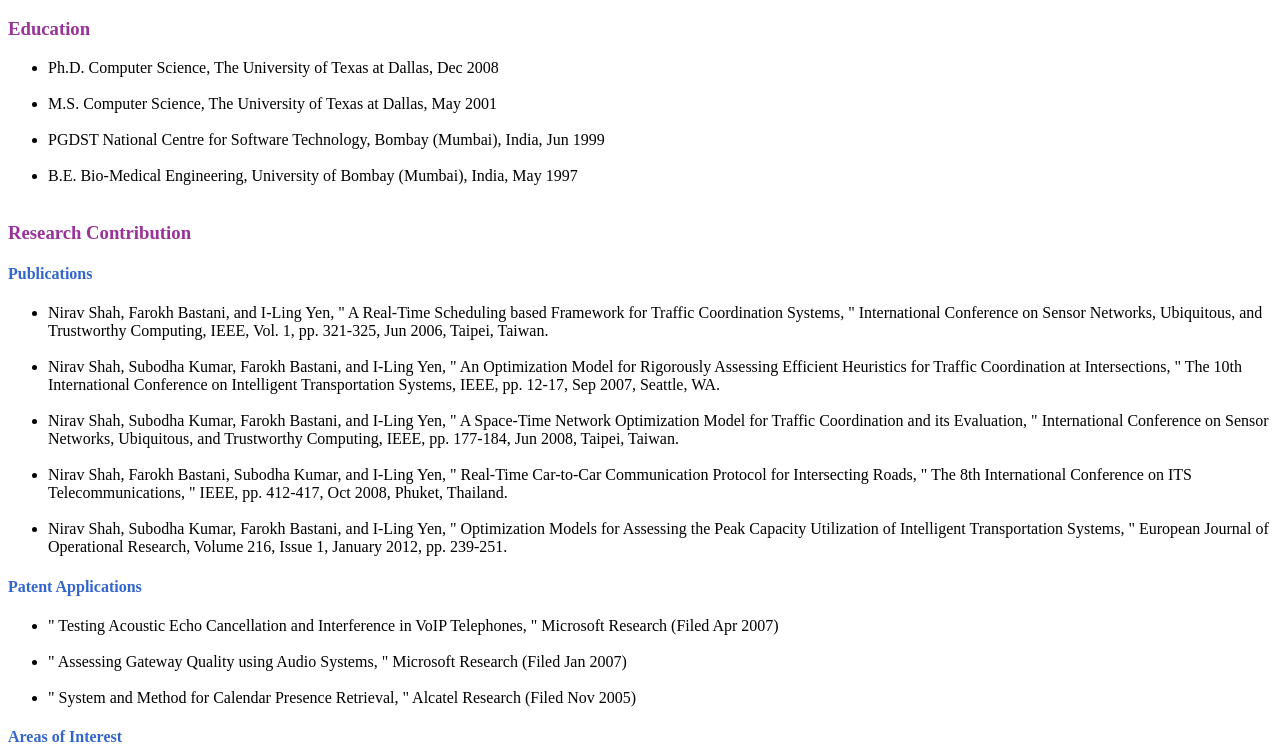
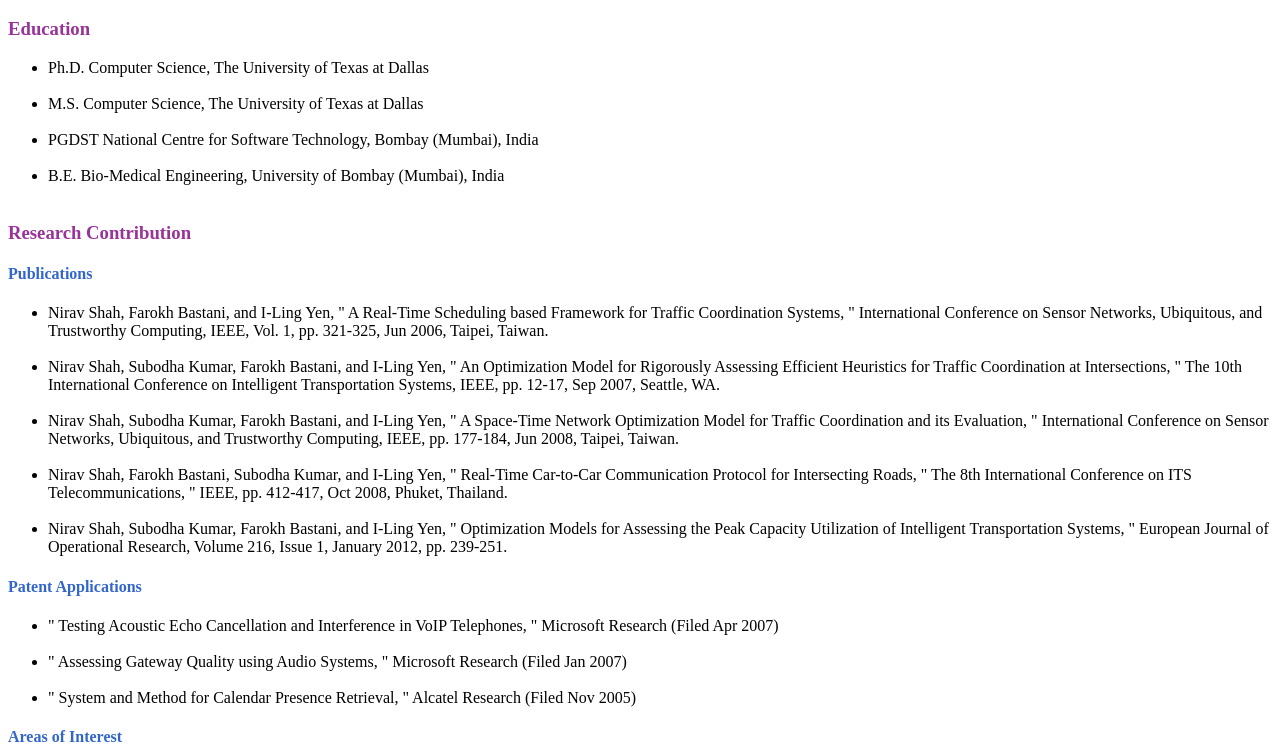
Before and after one commit to nirav99/nirav99.github.com, a plain HTML site: page index.html in a window 1280 px wide. Shown: the part 48-800 px from the top of the page. Drawn offline with Linux system fonts and the light colour scheme.

Commit message:
Remove dates from school work

```diff
--- a/index.html
+++ b/index.html
@@ -4,10 +4,10 @@
 
 <h3><font color="993399">Education</font></h3>
 <ul>
-<li> Ph.D. Computer Science, The University of Texas at Dallas, Dec 2008 </li><br/>
-<li> M.S. Computer Science, The University of Texas at Dallas, May 2001 </li><br/>
-<li> PGDST National Centre for Software Technology, Bombay (Mumbai), India, Jun 1999 </li><br/>
-<li> B.E. Bio-Medical Engineering, University of Bombay (Mumbai), India, May 1997 </li><br/>
+<li> Ph.D. Computer Science, The University of Texas at Dallas</li><br/>
+<li> M.S. Computer Science, The University of Texas at Dallas</li><br/>
+<li> PGDST National Centre for Software Technology, Bombay (Mumbai), India</li><br/>
+<li> B.E. Bio-Medical Engineering, University of Bombay (Mumbai), India</li><br/>
 </ul>
 <h3><font color="993399"> Research Contribution</font> </h3>
 <h4><font color="3366cc"> Publications</font> </h4>
```
